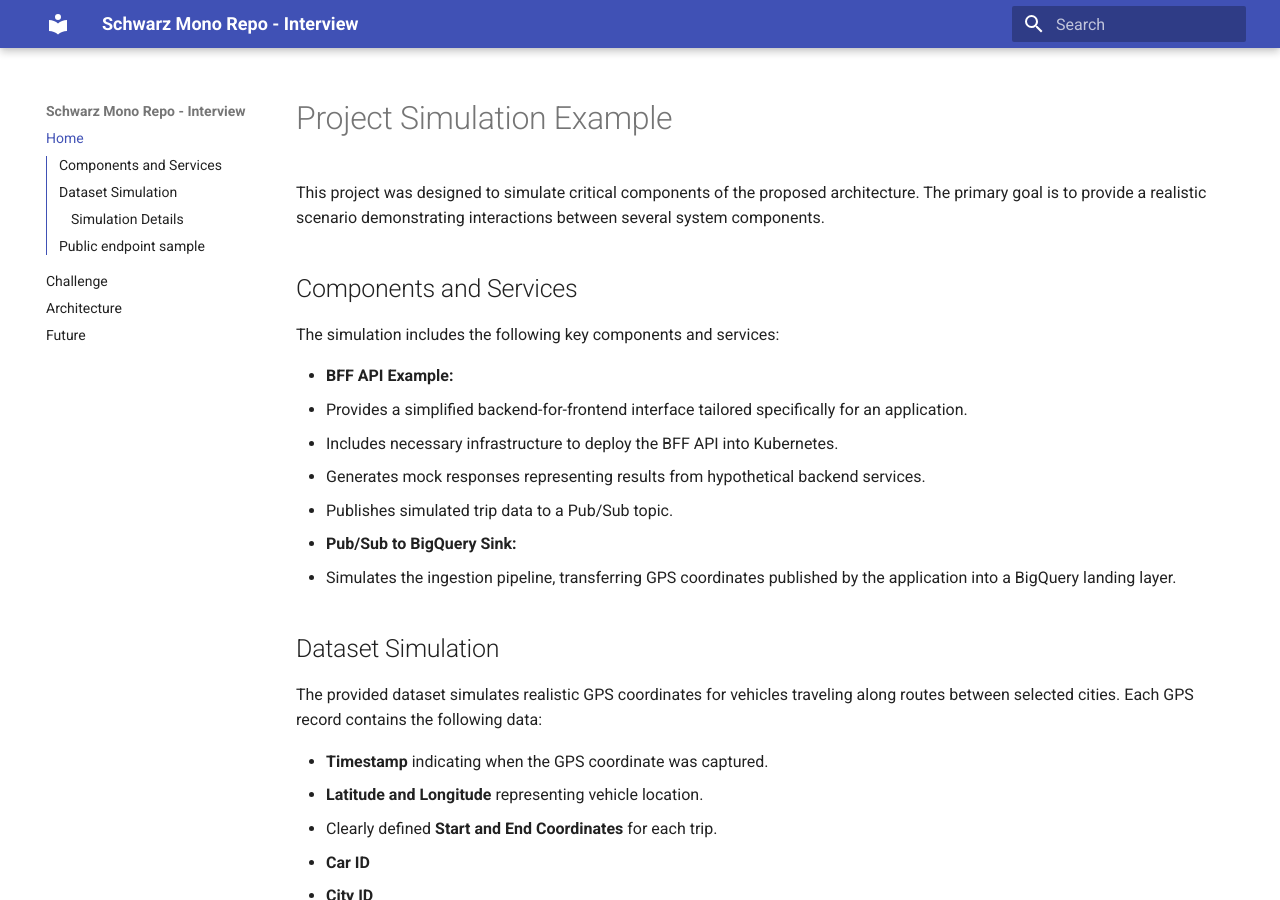
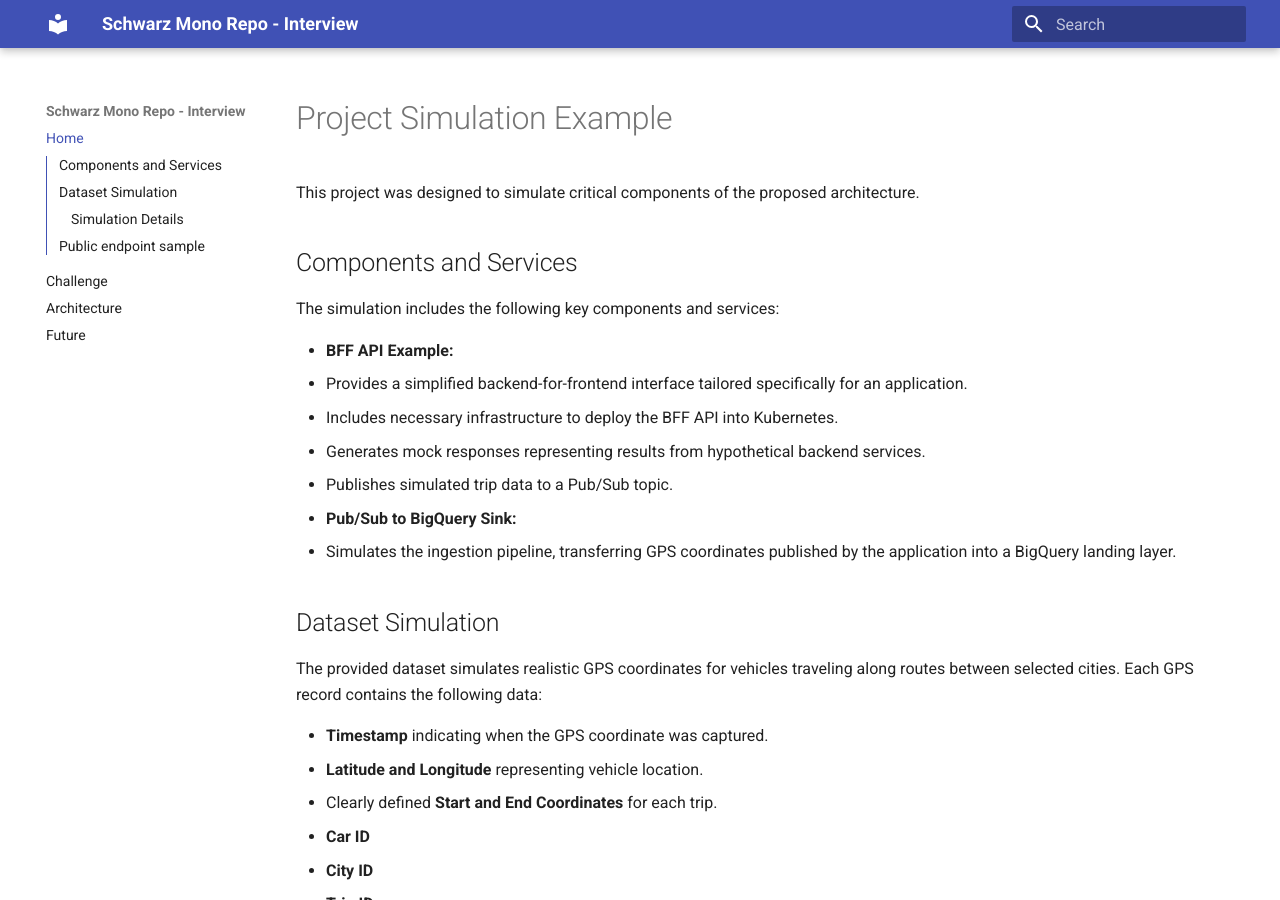
Before and after one commit to biancaberdugo/schwarz-mono-repo, an MkDocs documentation site: the page built from pages/docs/index.md, in a window 1280 px wide and 900 px high. Built offline with MkDocs 1.6.1 and Material for MkDocs 9.7.7, drawn with Linux system fonts in a browser that asks for light colours.

Commit message:
fix description

```diff
--- a/pages/docs/index.md
+++ b/pages/docs/index.md
@@ -1,7 +1,7 @@
 
 # Project Simulation Example
 
-This project was designed to simulate critical components of the proposed architecture. The primary goal is to provide a realistic scenario demonstrating interactions between several system components.
+This project was designed to simulate critical components of the proposed architecture.
 
 ## Components and Services
 
```
